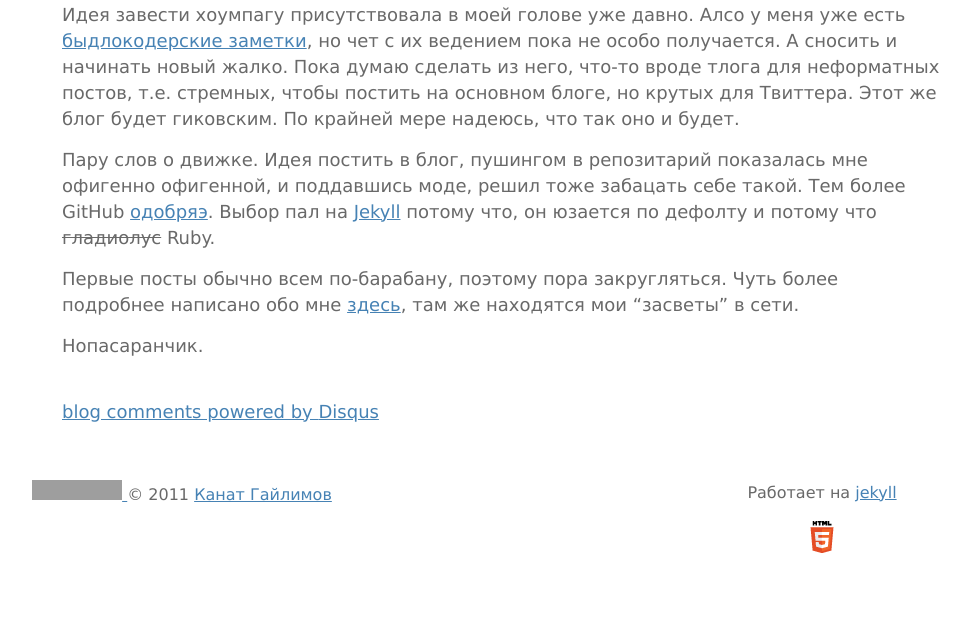
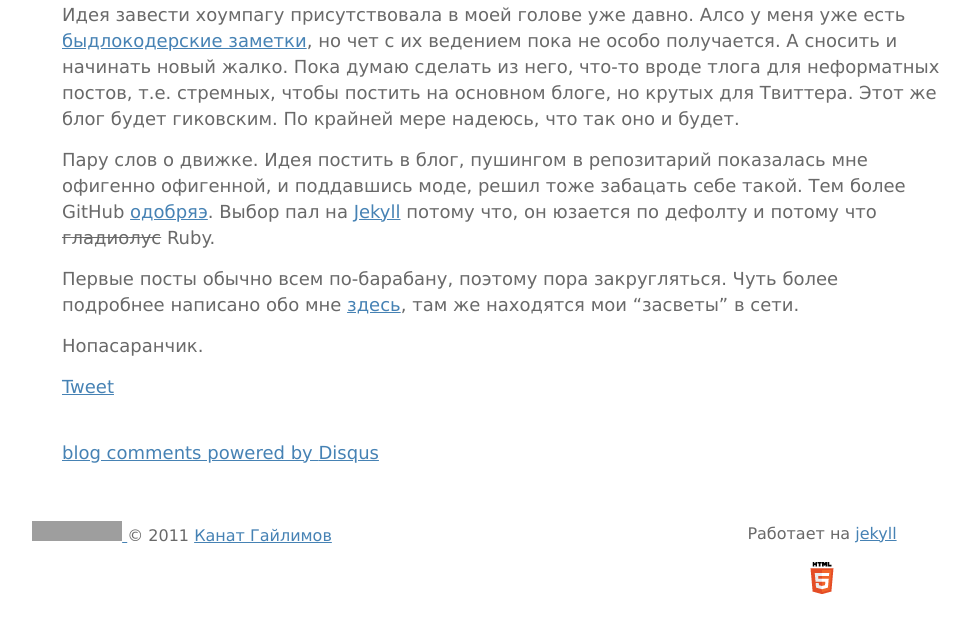
Before and after one commit to gailimov/vis-a-vis.github.com, a Jekyll site: the page built from blog/_posts/2011-08-31-first-went.markdown, in a window 1280 px wide. Shown: the part 320-962 px from the top of the page, without its empty margins (138-1108 px from the left). Built offline with Jekyll 4.4.1, drawn with Linux system fonts in a browser that asks for light colours; Markdown is read by kramdown in place of the engine named in the settings; comment, search, counter and statistics services are not loaded; before the commit the page ends 921 px from its top, so only the background shows below that; grey boxes are pictures that could not be loaded.

Commit message:
Added Twitter button

```diff
--- a/_layouts/post.html
+++ b/_layouts/post.html
@@ -13,15 +13,16 @@ layout: default
         <div class="right">{{ page.date | date: "%d.%m.%Y" }}</div>
         <div class="clear"></div>
         {{ content }}
+        <p>
+            <a href="http://twitter.com/share" class="twitter-share-button" data-count="horizontal" data-via="gailimov">Tweet</a>
+            <script type="text/javascript" src="http://platform.twitter.com/widgets.js"></script>
+        </p>
     </article>
 </section> <!-- .main -->
 <section id="comments">
     <div id="disqus_thread"></div>
     <script type="text/javascript">
-        /* * * CONFIGURATION VARIABLES: EDIT BEFORE PASTING INTO YOUR WEBPAGE * * */
-        var disqus_shortname = 'kanat'; // required: replace example with your forum shortname
-
-        /* * * DON'T EDIT BELOW THIS LINE * * */
+        var disqus_shortname = 'kanat';
         (function() {
             var dsq = document.createElement('script'); dsq.type = 'text/javascript'; dsq.async = true;
             dsq.src = 'http://' + disqus_shortname + '.disqus.com/embed.js';
```
